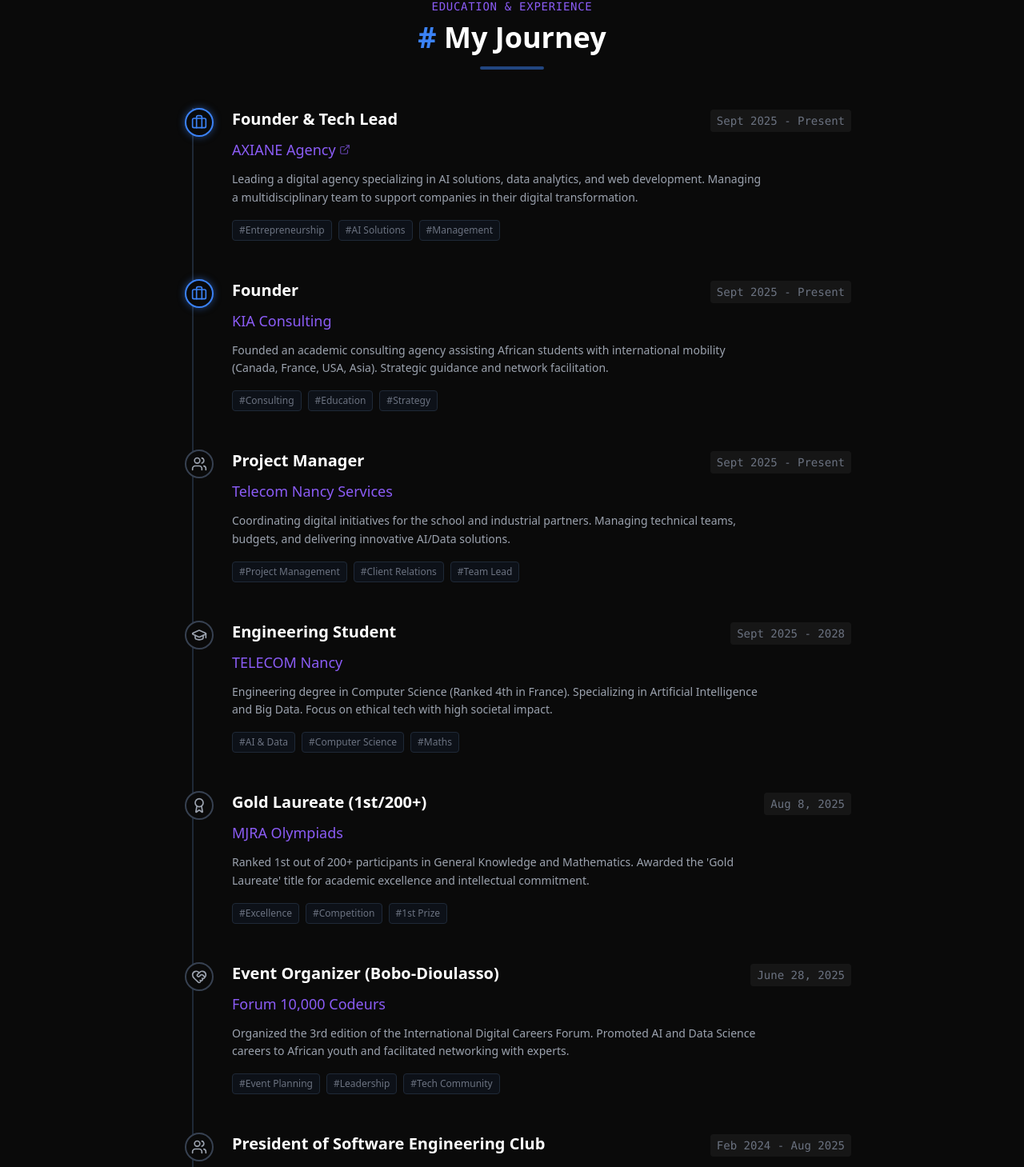
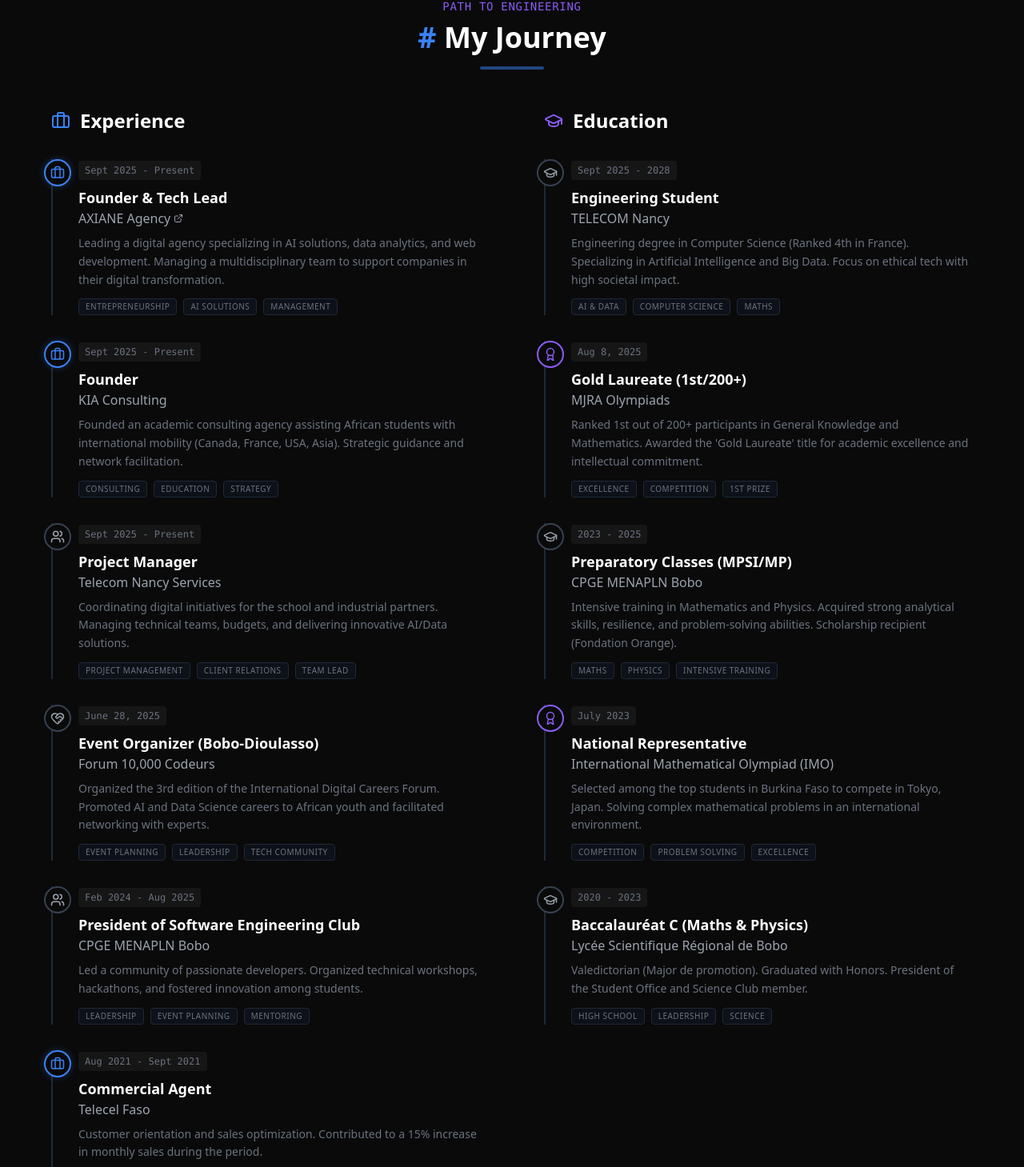
Before and after one commit to ArmelKI/Mon_Portfolio, a React (Vite) app: page / in a window 1280 px wide. Shown: the part 1737-3196 px from the top of the page at 80% size. Built offline with nearby package versions, Linux system fonts and the light colour scheme.

Commit message:
feat: Refactor Timeline component to improve structure and add tags display

```diff
--- a/src/components/sections/Timeline.jsx
+++ b/src/components/sections/Timeline.jsx
@@ -4,77 +4,112 @@
 import { experiences } from '../../data/experiences';
 import SectionTitle from '../ui/SectionTitle';
 
-const Timeline = () => {
+const TimelineItem = ({ item, index }) => {
     const getIcon = (type) => {
-        if (type === 'school') return <GraduationCap size={20} />;
-        if (type === 'asso') return <Users size={20} />;
-        if (type === 'volunteering') return <HeartHandshake size={20} />;
-        if (type === 'award') return <Award size={20} />;
-        return <Briefcase size={20} />;
+        if (type === 'school') return <GraduationCap size={18} />;
+        if (type === 'asso') return <Users size={18} />;
+        if (type === 'volunteering') return <HeartHandshake size={18} />;
+        if (type === 'award') return <Award size={18} />;
+        return <Briefcase size={18} />;
     };
 
     return (
-        <section className="py-20 px-6 max-w-4xl mx-auto" id="timeline">
-            <SectionTitle title="My Journey" subtitle="Education & Experience" />
-
-            <div className="relative border-l-2 border-gray-800 ml-4 md:ml-6 space-y-12">
-                {experiences.map((item, index) => (
         <motion.div
-                        key={item.id}
-                        initial={{ opacity: 0, x: -20 }}
-                        whileInView={{ opacity: 1, x: 0 }}
+            initial={{ opacity: 0, y: 20 }}
+            whileInView={{ opacity: 1, y: 0 }}
             viewport={{ once: true }}
             transition={{ delay: index * 0.1 }}
-                        className="relative pl-8 md:pl-12 group"
+            className="relative pl-8 border-l-2 border-gray-800 group"
         >
             {/* Icon on the line */}
             <div className={`absolute -left-[11px] top-0 p-1.5 rounded-full border-2 transition-all duration-300 bg-dark z-10
-                            ${item.type === 'work' ? 'border-primary text-primary shadow-[0_0_10px_rgba(59,130,246,0.5)]' : 'border-gray-700 text-gray-400 group-hover:border-gray-500'}
+                ${item.type === 'work' ? 'border-primary text-primary shadow-[0_0_10px_rgba(59,130,246,0.3)]' :
+                    item.type === 'award' ? 'border-accent text-accent' :
+                    'border-gray-700 text-gray-400 group-hover:border-gray-500'}
             `}>
                 {getIcon(item.type)}
             </div>
 
             {/* Content */}
-                        <div className="flex flex-col sm:flex-row sm:justify-between sm:items-baseline mb-2">
-                            <h3 className="text-xl font-bold text-white group-hover:text-primary transition-colors">
+            <div className="mb-8">
+                <span className="text-xs font-mono text-gray-500 bg-white/5 px-2 py-1 rounded inline-block mb-2">
+                    {item.date}
+                </span>
+
+                <h3 className="text-lg font-bold text-white group-hover:text-primary transition-colors">
                     {item.role}
                 </h3>
-                            <span className="text-sm font-mono text-gray-500 bg-white/5 px-2 py-1 rounded whitespace-nowrap">
-                                {item.date}
-                            </span>
-                        </div>
 
-                        {/* Company name (Clickable if URL exists) */}
-                        <div className="text-lg font-medium text-accent mb-3 flex items-center gap-2">
+                <div className="text-md font-medium text-gray-400 mb-2 flex items-center gap-2">
                     {item.url ? (
                         <a
                             href={item.url}
                             target="_blank"
                             rel="noreferrer"
-                                    className="hover:underline flex items-center gap-1 cursor-pointer"
+                            className="hover:underline hover:text-accent flex items-center gap-1 transition-colors"
                         >
                             {item.company}
-                                    <ExternalLink size={14} className="opacity-70" />
+                            <ExternalLink size={12} />
                         </a>
                     ) : (
                         <span>{item.company}</span>
                     )}
                 </div>
 
-                        <p className="text-gray-400 mb-4 text-sm leading-relaxed max-w-2xl">
+                <p className="text-sm text-gray-500 leading-relaxed mb-3">
                     {item.description}
                 </p>
 
                 {/* Tags */}
                 <div className="flex flex-wrap gap-2">
                     {item.tags.map(tag => (
-                                <span key={tag} className="px-2 py-1 text-xs rounded border border-gray-800 bg-gray-900/50 text-gray-500">
-                                    #{tag}
+                        <span key={tag} className="px-2 py-0.5 text-[10px] uppercase tracking-wider rounded border border-gray-800 bg-gray-900/50 text-gray-500">
+                            {tag}
                         </span>
                     ))}
                 </div>
+            </div>
         </motion.div>
+    );
+};
+
+const Timeline = () => {
+    // Automatically separate data
+    const education = experiences.filter(item => ['school', 'award'].includes(item.type));
+    const work = experiences.filter(item => ['work', 'asso', 'volunteering'].includes(item.type));
+
+    return (
+        <section className="py-20 px-6 bg-dark" id="timeline">
+            <div className="max-w-6xl mx-auto">
+                <SectionTitle title="My Journey" subtitle="Path to Engineering" />
+
+                <div className="grid md:grid-cols-2 gap-12 md:gap-20">
+
+                    {/* Column 1: Professional & Association Experience */}
+                    <div>
+                        <h3 className="text-2xl font-bold text-white mb-8 flex items-center gap-3">
+                            <Briefcase className="text-primary" /> Experience
+                        </h3>
+                        <div className="space-y-2">
+                            {work.map((item, index) => (
+                                <TimelineItem key={item.id} item={item} index={index} />
                             ))}
+                        </div>
+                    </div>
+
+                    {/* Column 2: Education & Awards */}
+                    <div>
+                        <h3 className="text-2xl font-bold text-white mb-8 flex items-center gap-3">
+                            <GraduationCap className="text-accent" /> Education
+                        </h3>
+                        <div className="space-y-2">
+                            {education.map((item, index) => (
+                                <TimelineItem key={item.id} item={item} index={index} />
+                            ))}
+                        </div>
+                    </div>
+
+                </div>
             </div>
         </section>
     );
```
Lines whose indentation alone changed are shown as unchanged.
